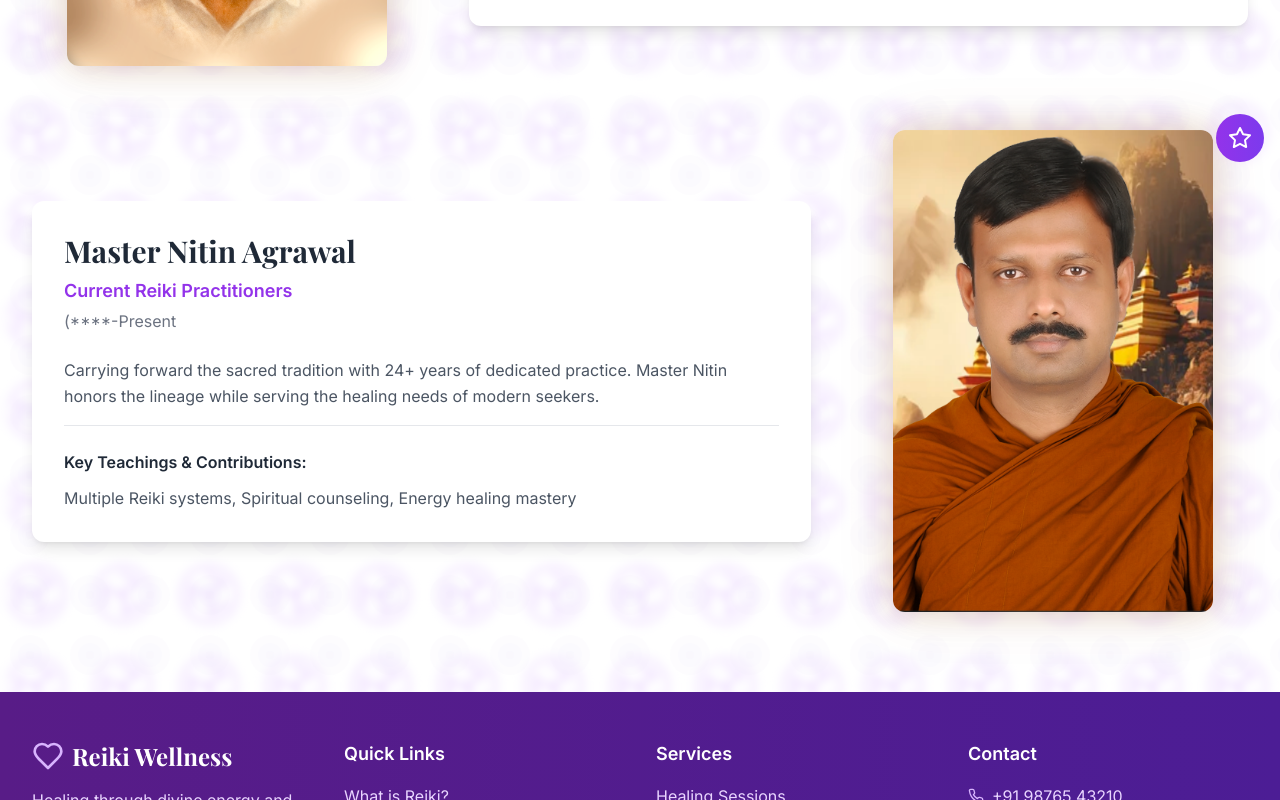
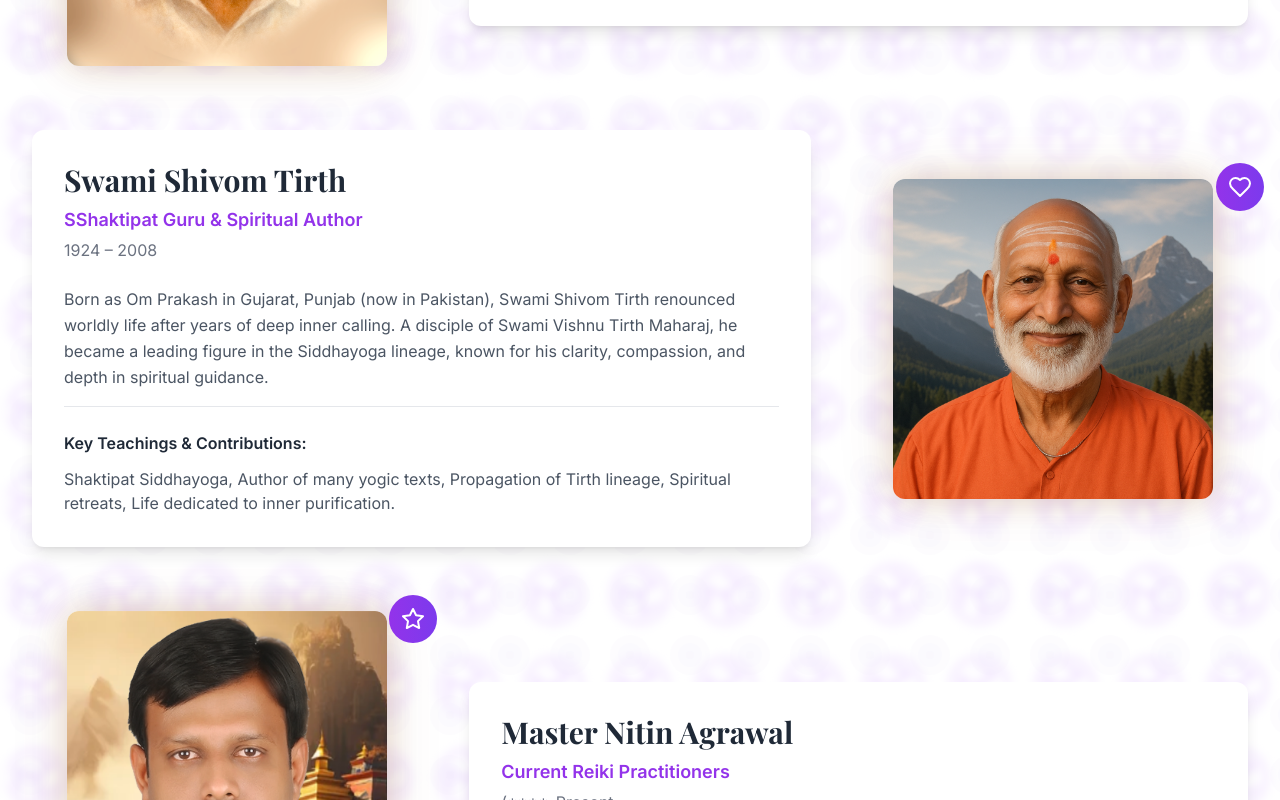
Before and after one commit to pbdyadav/Reiki-Wellness, a React (Vite) app: page /guru-parampara in a window 1280 px wide. Shown: the part 4720-5520 px from the top of the page. Built offline with nearby package versions, Linux system fonts and the light colour scheme.

Commit message:
Update GuruParampara.jsx

```diff
--- a/src/pages/GuruParampara.jsx
+++ b/src/pages/GuruParampara.jsx
@@ -152,6 +152,15 @@ const GuruParampara = () => {
       teachings: 'Shaktipat Initiation, Author of Mahayog Vigyan, Guru to Swami Vishnu Tirth & Swami Purushottam Tirth, Vigyan Ashram founder, Emphasis on inner spiritual experience',
       image: 'Shri Yoganand Ji Maharaj.png',
     },
+     {
+      name: 'Swami Shivom Tirth',
+      title: 'SShaktipat Guru & Spiritual Author',
+      period: '1924 – 2008',
+      description:
+        'Born as Om Prakash in Gujarat, Punjab (now in Pakistan), Swami Shivom Tirth renounced worldly life after years of deep inner calling. A disciple of Swami Vishnu Tirth Maharaj, he became a leading figure in the Siddhayoga lineage, known for his clarity, compassion, and depth in spiritual guidance.',
+      teachings: 'Shaktipat Siddhayoga, Author of many yogic texts, Propagation of Tirth lineage, Spiritual retreats, Life dedicated to inner purification.',
+      image: 'Swami Shivom Tirth Ji maharaj.png',
+    },
     {
       name: 'Master Nitin Agrawal',
       title: 'Current Reiki Practitioners',
```
